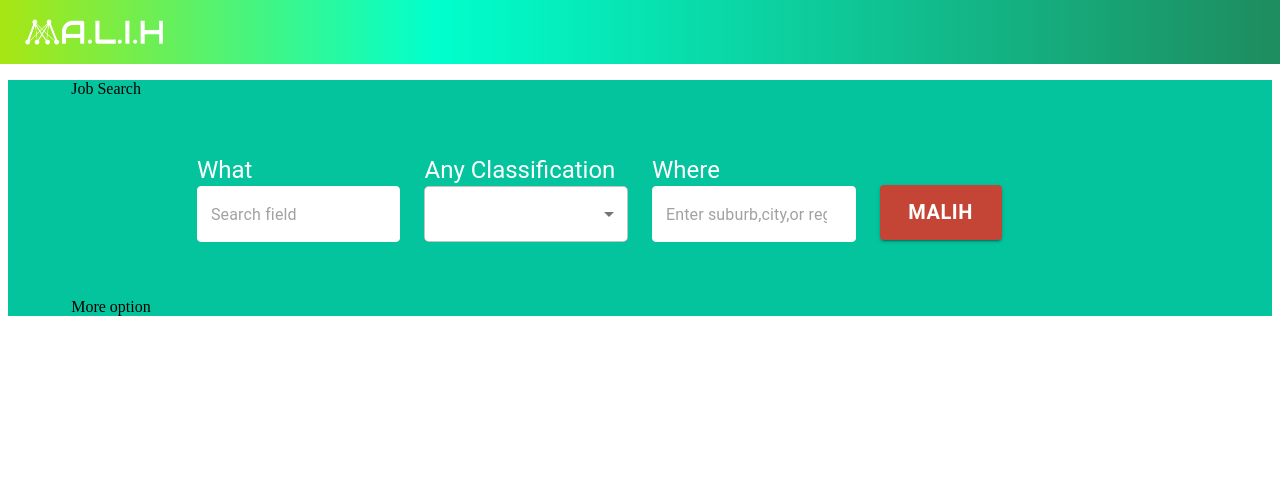
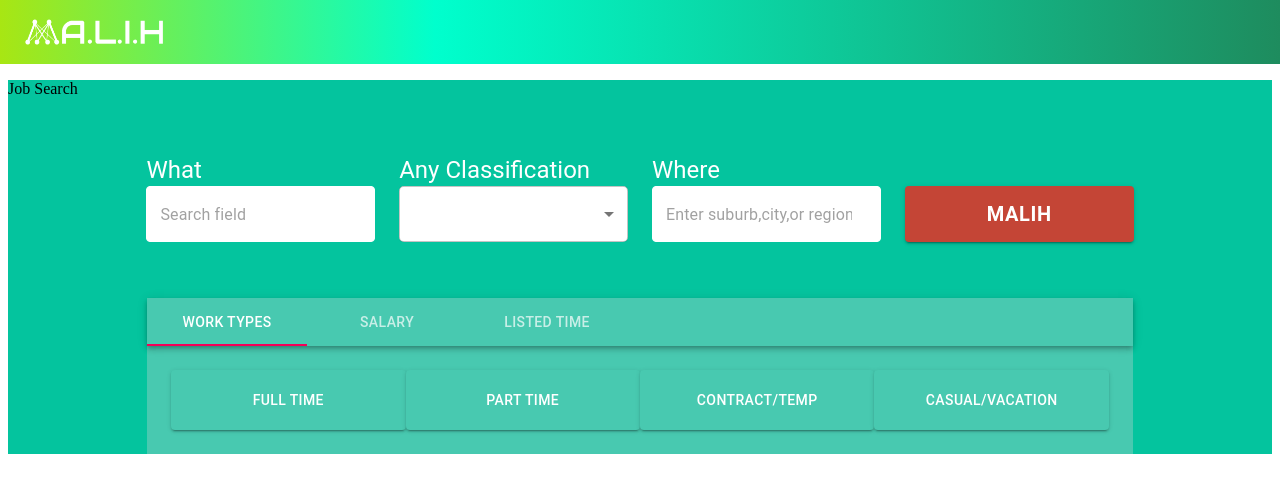
Before and after one commit to CocoLi7777/job-search-portal, a React (Create React App) app: page / in a window 1280 px wide. Shown: the top 492 px of the page. Built offline with nearby package versions, Linux system fonts and the light colour scheme.

Commit message:
add more option area

```diff
--- a/src/components/elements/MoreOption.js
+++ b/src/components/elements/MoreOption.js
@@ -0,0 +1,221 @@
+import React from 'react';
+import PropTypes from 'prop-types';
+import { makeStyles } from '@material-ui/core/styles';
+import { AppBar, Grid } from '@material-ui/core';
+import Tabs from '@material-ui/core/Tabs';
+import Tab from '@material-ui/core/Tab';
+import Typography from '@material-ui/core/Typography';
+import Box from '@material-ui/core/Box';
+import Button from '@material-ui/core/Button';
+import ButtonGroup from '@material-ui/core/ButtonGroup';
+
+function TabPanel(props) {
+  const { children, value, index, ...other } = props;
+
+  return (
+    <div
+      role="tabpanel"
+      hidden={value !== index}
+      id={`simple-tabpanel-${index}`}
+      aria-labelledby={`simple-tab-${index}`}
+      {...other}
+    >
+      {value === index && (
+        <Box p={3}>
+          <Typography>{children}</Typography>
+        </Box>
+      )}
+    </div>
+  );
+}
+
+TabPanel.propTypes = {
+  children: PropTypes.node,
+  index: PropTypes.any.isRequired,
+  value: PropTypes.any.isRequired,
+};
+
+function a11yProps(index) {
+  return {
+    id: `simple-tab-${index}`,
+    'aria-controls': `simple-tabpanel-${index}`,
+  };
+}
+
+const useStyles = makeStyles((theme) => ({
+  root: {
+    flexGrow: 1,
+    margin: '0px auto',
+    background: '#48C9B0',
+    width: '78%',
+  },
+  bar: {
+    background: '#48C9B0',
+  },
+  list: {
+    display: 'flex',
+    alignItems: 'center',
+    width: '100%',
+  },
+  btn: {
+    width: '100%',
+    backgroundColor: '#48C9B0',
+    height: '60px',
+    color: 'white',
+  },
+}));
+
+export default function MoreOption() {
+  const classes = useStyles();
+  const [value, setValue] = React.useState(0);
+
+  const handleChange = (event, newValue) => {
+    setValue(newValue);
+  };
+
+  return (
+    <div className={classes.root}>
+      <div>
+        <AppBar position="static" className={classes.bar}>
+          <Grid item xs={12}>
+            <Tabs
+              value={value}
+              onChange={handleChange}
+              aria-label="simple tabs example"
+            >
+              <Tab label="Work types" {...a11yProps(0)} />
+
+              <Tab label="Salary" {...a11yProps(1)} />
+
+              <Tab label="listed time" {...a11yProps(2)} />
+            </Tabs>
+          </Grid>
+        </AppBar>
+        <TabPanel value={value} index={0}>
+          <Grid container className={classes.list}>
+            <Grid item sm={3} xs={12}>
+              <Button variant="contained" className={classes.btn}>
+                Full time
+              </Button>
+            </Grid>
+            <Grid item sm={3} xs={12}>
+              <Button variant="contained" className={classes.btn}>
+                Part time
+              </Button>
+            </Grid>
+            <Grid item sm={3} xs={12}>
+              <Button variant="contained" className={classes.btn}>
+                Contract/Temp
+              </Button>
+            </Grid>
+            <Grid item sm={3} xs={12}>
+              <Button variant="contained" className={classes.btn}>
+                Casual/Vacation
+              </Button>
+            </Grid>
+          </Grid>
+        </TabPanel>
+
+        <TabPanel value={value} index={1}>
+          <Grid container className={classes.list}>
+            <Grid item sm={1} xs={12}>
+              <Button variant="contained" className={classes.btn}>
+                $0
+              </Button>
+            </Grid>
+            <Grid item sm={1} xs={12}>
+              <Button variant="contained" className={classes.btn}>
+                30k
+              </Button>
+            </Grid>
+            <Grid item sm={1} xs={12}>
+              <Button variant="contained" className={classes.btn}>
+                40k
+              </Button>
+            </Grid>
+            <Grid item sm={1} xs={12}>
+              <Button variant="contained" className={classes.btn}>
+                50k
+              </Button>
+            </Grid>
+            <Grid item sm={1} xs={12}>
+              <Button variant="contained" className={classes.btn}>
+                60k
+              </Button>
+            </Grid>
+            <Grid item sm={1} xs={12}>
+              <Button variant="contained" className={classes.btn}>
+                70k
+              </Button>
+            </Grid>
+            <Grid item sm={1} xs={12}>
+              <Button variant="contained" className={classes.btn}>
+                80k
+              </Button>
+            </Grid>
+            <Grid item sm={1} xs={12}>
+              <Button variant="contained" className={classes.btn}>
+                90k
+              </Button>
+            </Grid>
+            <Grid item sm={1} xs={12}>
+              <Button variant="contained" className={classes.btn}>
+                100k
+              </Button>
+            </Grid>
+            <Grid item sm={1} xs={12}>
+              <Button variant="contained" className={classes.btn}>
+                120k
+              </Button>
+            </Grid>
+            <Grid item sm={1} xs={12}>
+              <Button variant="contained" className={classes.btn}>
+                150k
+              </Button>
+            </Grid>
+            <Grid item sm={1} xs={12}>
+              <Button variant="contained" className={classes.btn}>
+                200k
+              </Button>
+            </Grid>
+          </Grid>
+        </TabPanel>
+        <TabPanel value={value} index={2}>
+          <Grid container className={classes.list}>
+            <Grid item sm={2} xs={12}>
+              <Button variant="contained" className={classes.btn}>
+                All time
+              </Button>
+            </Grid>
+            <Grid item sm={2} xs={12}>
+              <Button variant="contained" className={classes.btn}>
+                Today
+              </Button>
+            </Grid>
+            <Grid item sm={2} xs={12}>
+              <Button variant="contained" className={classes.btn}>
+                Last 3 days
+              </Button>
+            </Grid>
+            <Grid item sm={2} xs={12}>
+              <Button variant="contained" className={classes.btn}>
+                Last 7 days
+              </Button>
+            </Grid>
+            <Grid item sm={2} xs={12}>
+              <Button variant="contained" className={classes.btn}>
+                Last 14 days
+              </Button>
+            </Grid>
+            <Grid item sm={2} xs={12}>
+              <Button variant="contained" className={classes.btn}>
+                Last 30 days
+              </Button>
+            </Grid>
+          </Grid>
+        </TabPanel>
+      </div>
+      <div></div>
+    </div>
+  );
+}
--- a/src/components/elements/SearchArea.js
+++ b/src/components/elements/SearchArea.js
@@ -7,6 +7,7 @@ import clsx from 'clsx';
 import { makeStyles } from '@material-ui/styles';
 import { Grid, AppBar, Toolbar, colors, Paper } from '@material-ui/core';
 import SearchBar from './SearchBar';
+import MoreOption from './MoreOption';
 import { findByLabelText } from '@testing-library/react';
 
 const useStyles = makeStyles((theme) => ({
@@ -21,7 +22,7 @@ const useStyles = makeStyles((theme) => ({
   },
   area: {
     margin: '0px auto',
-    width: '90%',
+    width: '100%',
   },
   mid: {
     backgroundColor: '#04c49e',
@@ -45,7 +46,7 @@ function SearchArea({ className, ...rest }) {
           />
         </Grid>
         <Grid item xs={12}>
-          More option
+          <MoreOption />
         </Grid>
       </Grid>
     </div>
--- a/src/components/elements/SearchBar.js
+++ b/src/components/elements/SearchBar.js
@@ -55,10 +55,10 @@ const useStyles = makeStyles((theme) => ({
     },
   },
   btn: {
-    width: '60%',
-    height: '55px',
+    width: '100%',
+    height: '56px',
     fontWeight: 'bold',
-    marginTop: '28px',
+    marginTop: '32px',
     backgroundColor: '#c44536',
     fontSize: '20px',
     color: 'white',
```
